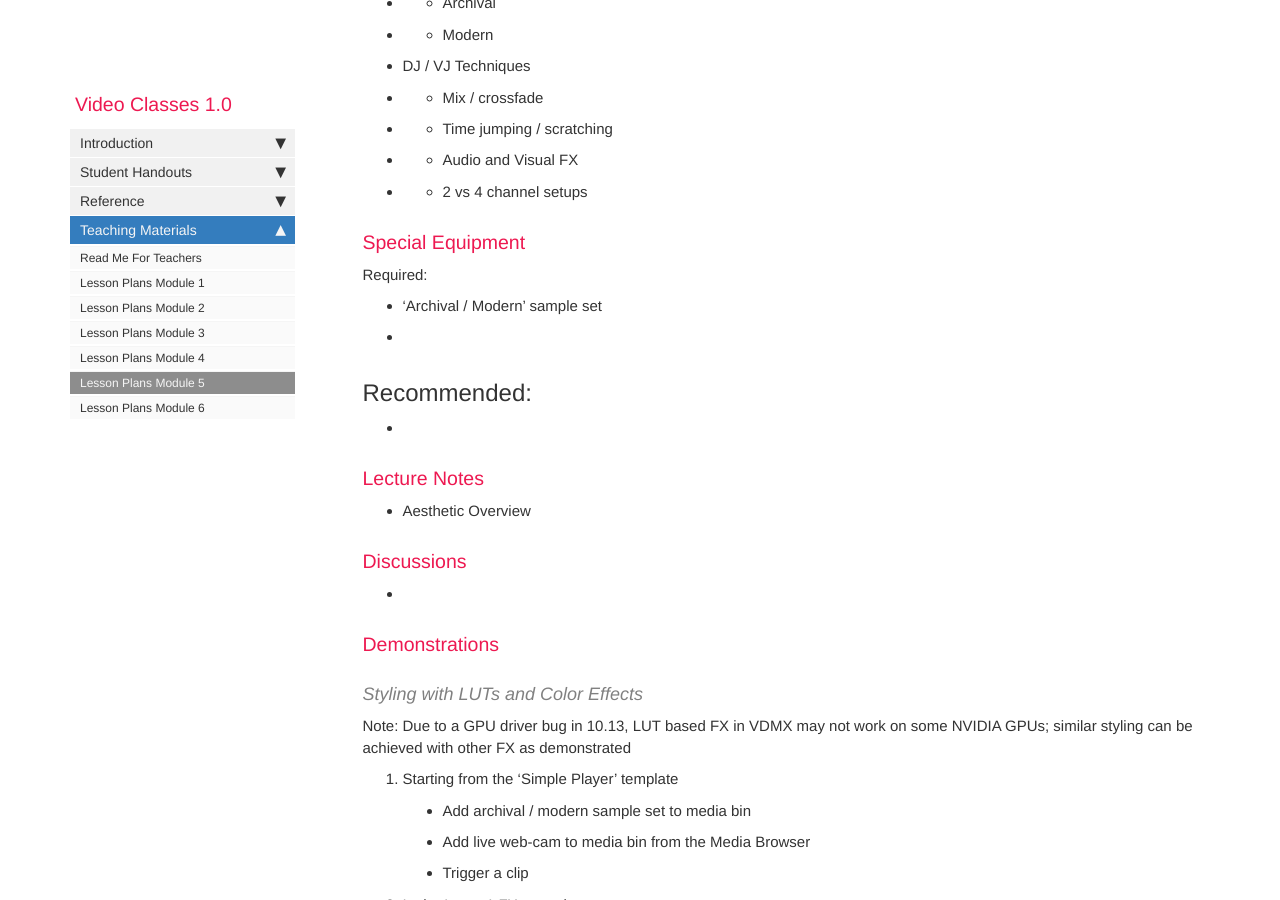
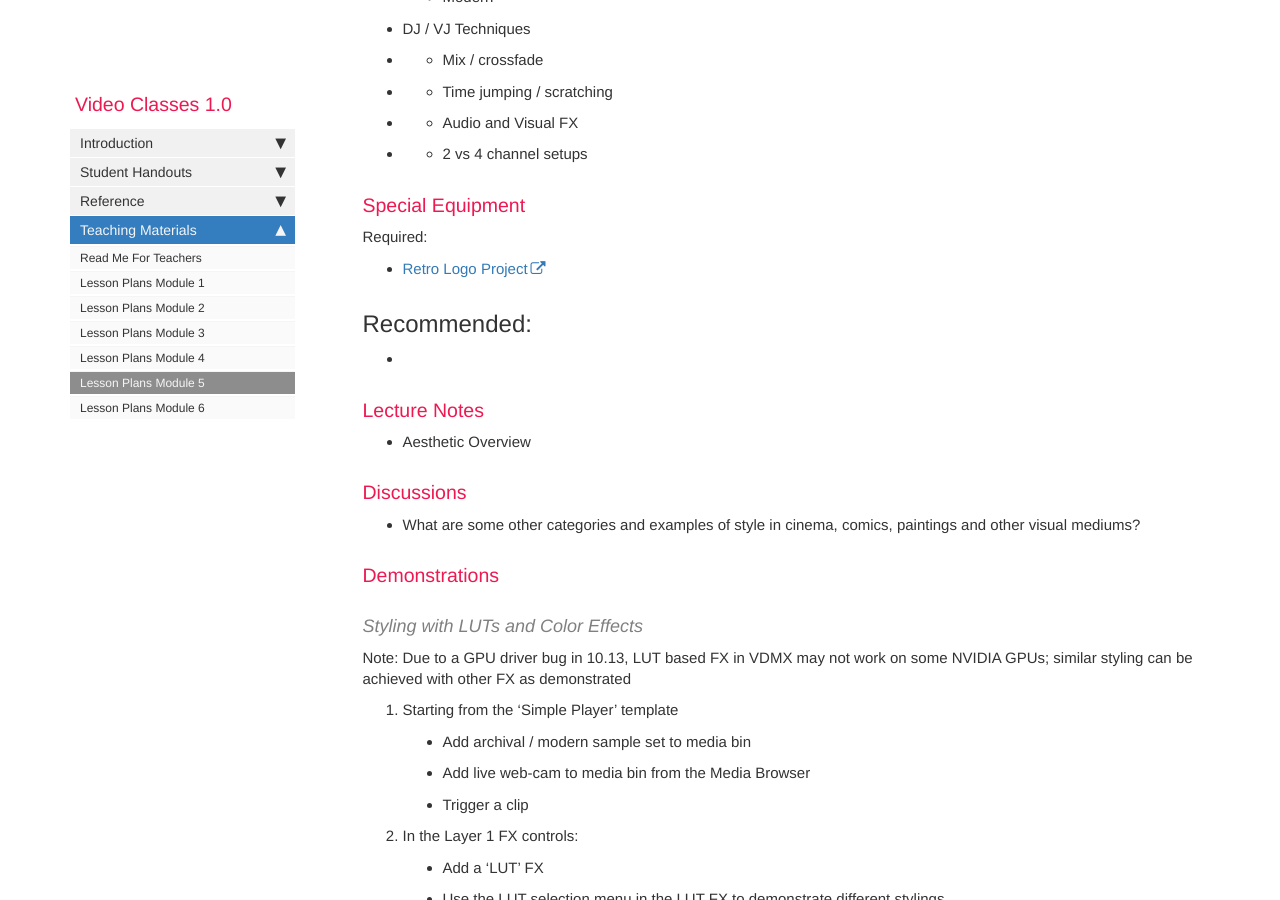
Before and after one commit to Vidvox/vvedu, a Jekyll site: the page built from pages/teaching/teaching_module_5.md, in a window 1280 px wide and 900 px high, scrolled down 1825 px. Built offline with Jekyll 4.4.1, drawn with Linux system fonts in a browser that asks for light colours; nearby versions of some CDN libraries; comment, search, counter and statistics services are not loaded; some of the changed text lies outside the part shown.

Commit message:
Added resources
- Module 5 example projects

```diff
--- a/pages/teaching/teaching_module_5.md
+++ b/pages/teaching/teaching_module_5.md
@@ -45,8 +45,7 @@ We should consider how effects and digital manipulation influences the interpret
 ### Special Equipment
 
 Required:
-- 'Archival / Modern' sample set
--
+- [Retro Logo Project](https://s3.amazonaws.com/vidvox/vvedu/M5-L1.zip)
 
 Recommended:
 -
@@ -58,7 +57,7 @@ Recommended:
 
 ### Discussions
 
-*
+* What are some other categories and examples of style in cinema, comics, paintings and other visual mediums?
 
 ### Demonstrations
 
@@ -276,7 +275,7 @@ In this demonstration we'll be making a space themed mood board and evolve that
 ### Special Equipment
 
 Required:
--
+ - [Stargate Project](https://s3.amazonaws.com/vidvox/vvedu/M5-L2.zip)
 
 Recommended:
 - Space Mood Board collection
```
Also changed, not shown: pages/handouts/handout_module_5.md (+3 -1 lines), pages/reference/ref_downloads.md (+2 -2 lines).
